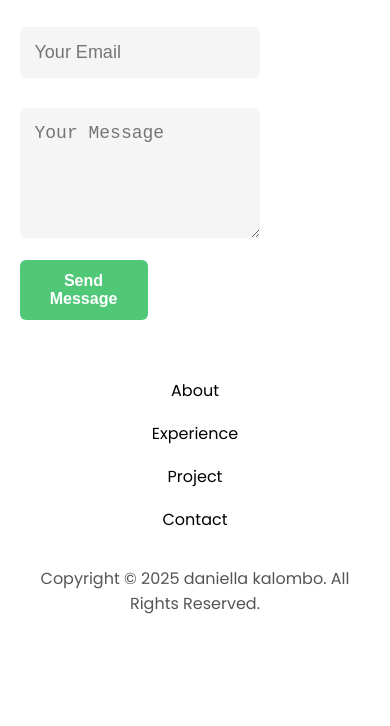
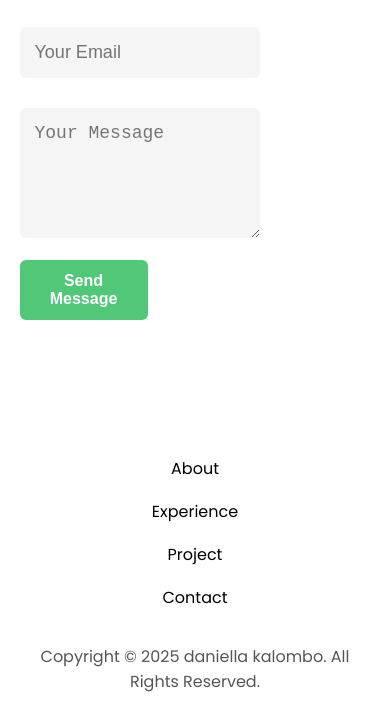
Before and after one commit to sudo-della/personal-portfolio, a plain HTML site: page index.html in a window 390 px wide. Shown: the part 7211-7937 px from the top of the page. Drawn offline with Linux system fonts and the light colour scheme.

Commit message:
editing design of portfoilo

```diff
--- a/mediaqueries.css
+++ b/mediaqueries.css
@@ -59,9 +59,21 @@
 
 @media screen and (max-width: 600px) {
 
-    #contact,
+    #contact {
+            /* Increased height for mobile to avoid overlap */
+            height: auto;
+            padding-bottom: 4rem;
+        }
+
     footer {
-        height: 40vh;
+        /* Ensuring footer stays at the bottom */
+        position: relative;
+        bottom: 0;
+        padding-top: 2rem;
+        padding-bottom: 2rem;
+        height: auto;
+        margin-top: 2rem;
+        /* Give some space to the content above */
     }
 
     #profile {
```
